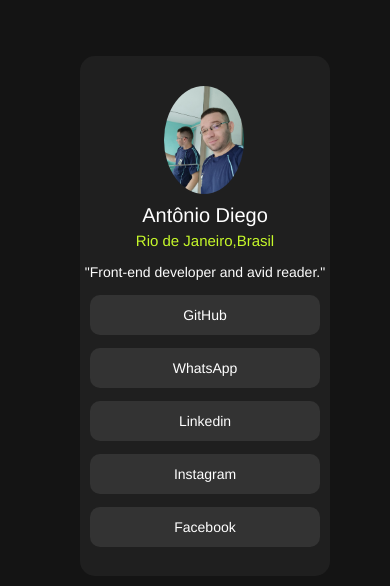
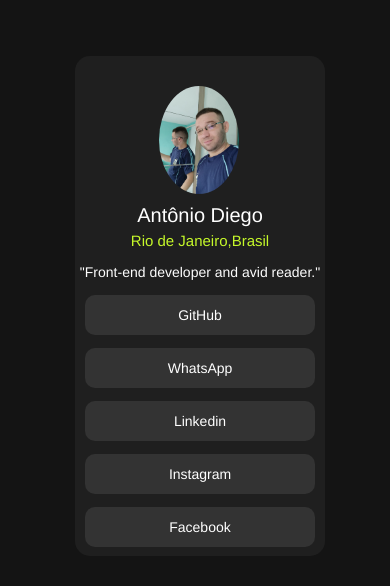
Before and after one commit to diegodev37/Menu-Linkes-Sociais, a plain HTML site: page index.html in a window 390 px wide. Drawn offline with Linux system fonts and the light colour scheme.

Commit message:
modificação

```diff
--- a/style.css
+++ b/style.css
@@ -101,9 +101,9 @@ a {
     }
 
     main {
-        height: 520px;
+        height: 500px;
         width: 250px;
-        margin: 56px 80px;
+        margin: 56px 75px;
 
 
     }
```
